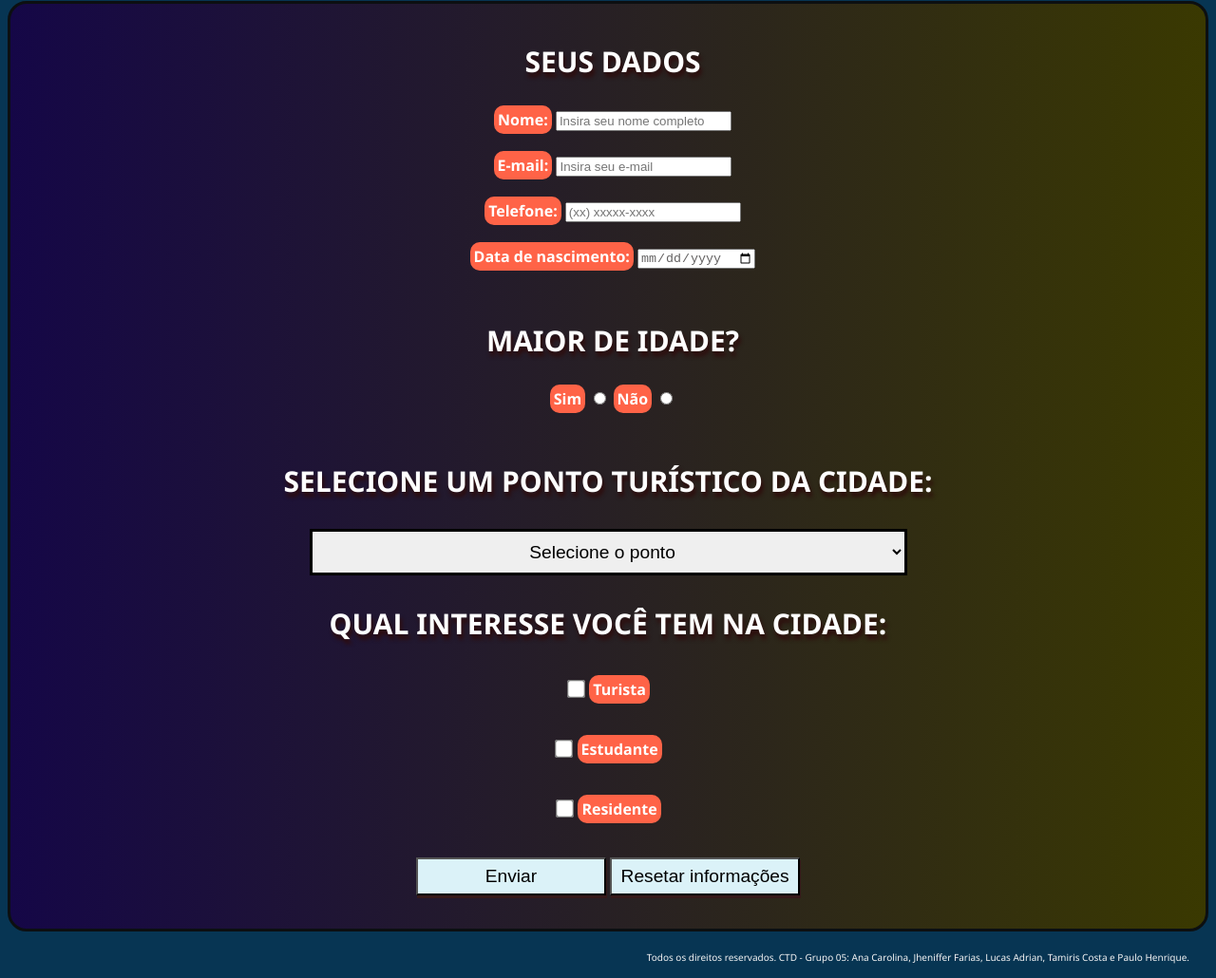
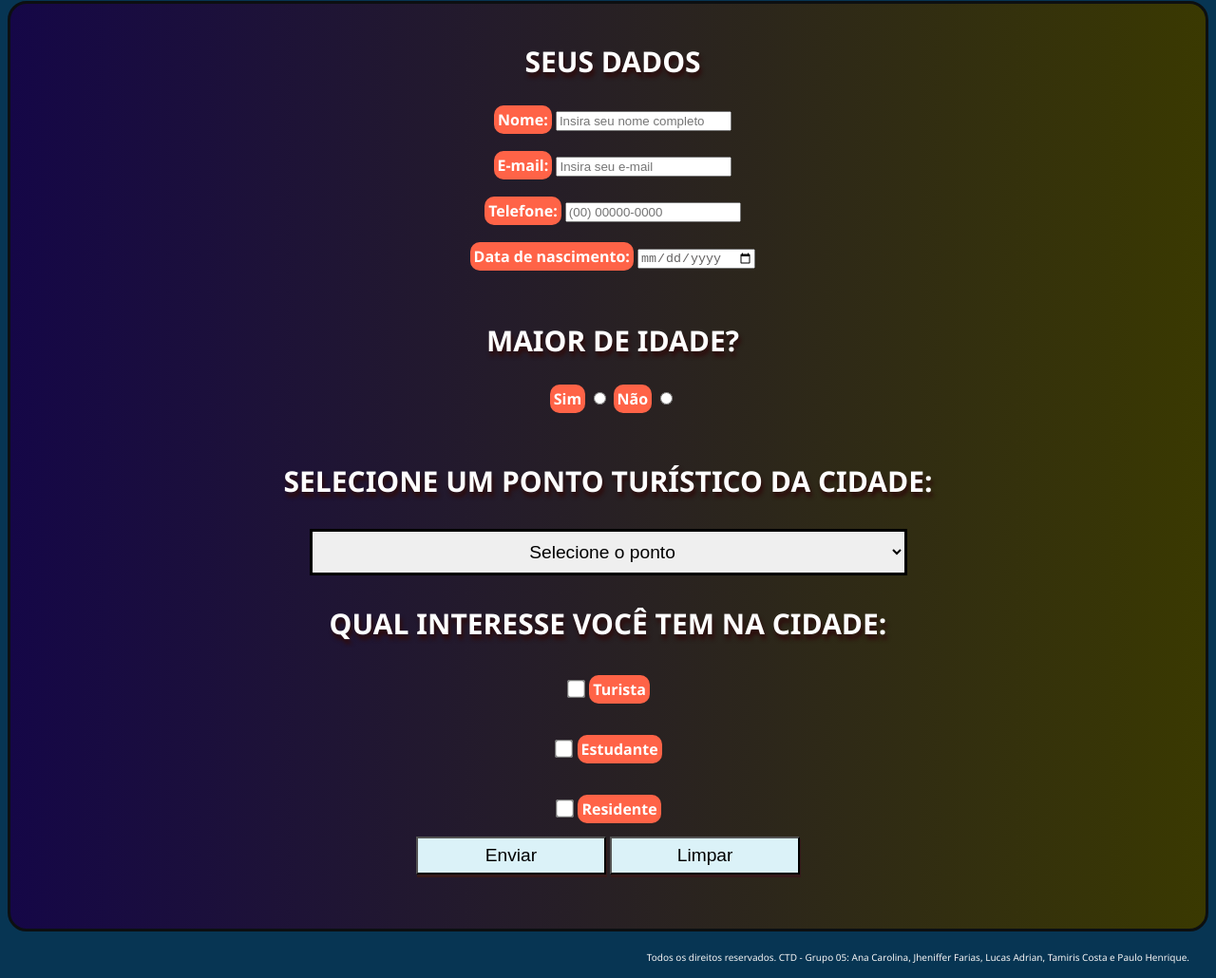
Before and after one commit to jhenifarias/checkpointII, a plain HTML site: page index.html in a window 1280 px wide. Shown: the part 322-1352 px from the top of the page at 95% size. Drawn offline with Linux system fonts and the light colour scheme.

Commit message:
ajustes telefone e limpar

```diff
--- a/index.html
+++ b/index.html
@@ -60,10 +60,12 @@
 
 
     <!--Criação do Formulário-->
+
+
     <section>
 
 
-        <form action="#" method="post">
+        <form id="myForm" action="#" method="post">
             <!--Nome-->
             <div class="subTitulo">
 
@@ -96,10 +98,11 @@
                     <div class="subTitulos">
                         <div class="telefone">
                             <label for="telefone">Telefone:</label>
-                            <input class="caixa" type="tel" required placeholder="(xx) xxxxx-xxxx" name="telefone"
-                                id="telefone" maxlength="15">
+                            <input type="tel" name="telefone" placeholder="(00) 00000-0000" required=""
+                            pattern="\(\d{2}\) \d{4,5}-\d{4}" maxlength="15">
 
                         </div>
+
                     </div>
 
                     <!--Data de Nascimento-->
@@ -163,7 +166,7 @@
 
                 <div class="checkbox">
                     <class="checkbox">
-                        <input type="checkbox" name="ckbInteresse" value="ckbTurismo" id="ckbTurismo" >
+                        <input type="checkbox" name="ckbInteresse" value="ckbTurismo" id="ckbTurismo">
                         <label for="ckbTurismo">Turista</label>
 
                 </div>
@@ -181,7 +184,13 @@
 
             </div>
 
+                   <!--Botões-->
+            </div>
+            <div class="botoes">
 
+
+                <input type="submit" value="Enviar" class="btn-enviar">
+                <input type="reset" value="Limpar" class="btn-resetar">
 
             </div>
 
@@ -189,22 +198,16 @@
         </form>
         <br>
 
-        <!--Botões-->
-        <div class="botoes">
-                    <input type="submit" value="Enviar" class="btn-enviar">
-                        <!--Gambiarra para resetar / Alterar link para gitpage depois de pronto-->
 
-                    <a href="https://lucas-adrian.github.io/checkpoint02-grupo05/">
-                    <input type="button"
-                    value="Resetar informações" class="btn-resetar">
-        </div>
+
     </section>
 
 
 </body>
 
 
-<footer> <span class="smallFinal"> Todos os direitos reservados. CTD - Grupo 05: Ana Carolina, Jheniffer Farias, Lucas Adrian, Tamiris Costa e
-    Paulo Henrique. </span> </footer>
+<footer> <span class="smallFinal"> Todos os direitos reservados. CTD - Grupo 05: Ana Carolina, Jheniffer Farias, Lucas
+        Adrian, Tamiris Costa e
+        Paulo Henrique. </span> </footer>
 
 </html>
--- a/styles/styles.css
+++ b/styles/styles.css
@@ -94,6 +94,17 @@ text-align: center;
 padding: auto;
 margin: 25px auto 25px;
 cursor: pointer;
+  }
+
+
+ input::-webkit-outer-spin-button,
+ input::-webkit-inner-spin-button {
+  -webkit-appearance: none;
+  margin: 0;
+}
+
+input[type=number] {
+  -moz-appearance: textfield;
   }
 
   .caixa {
```
